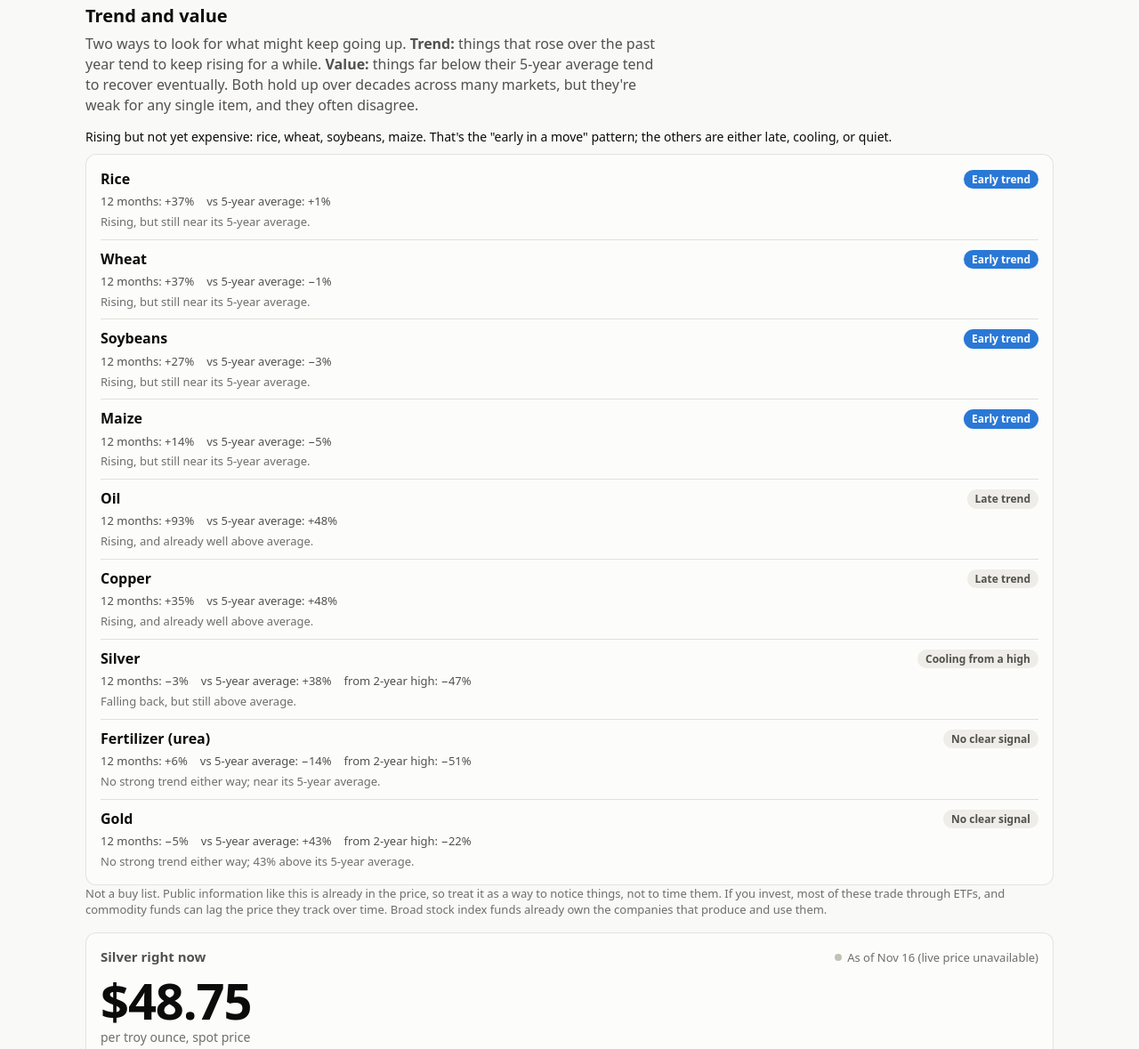
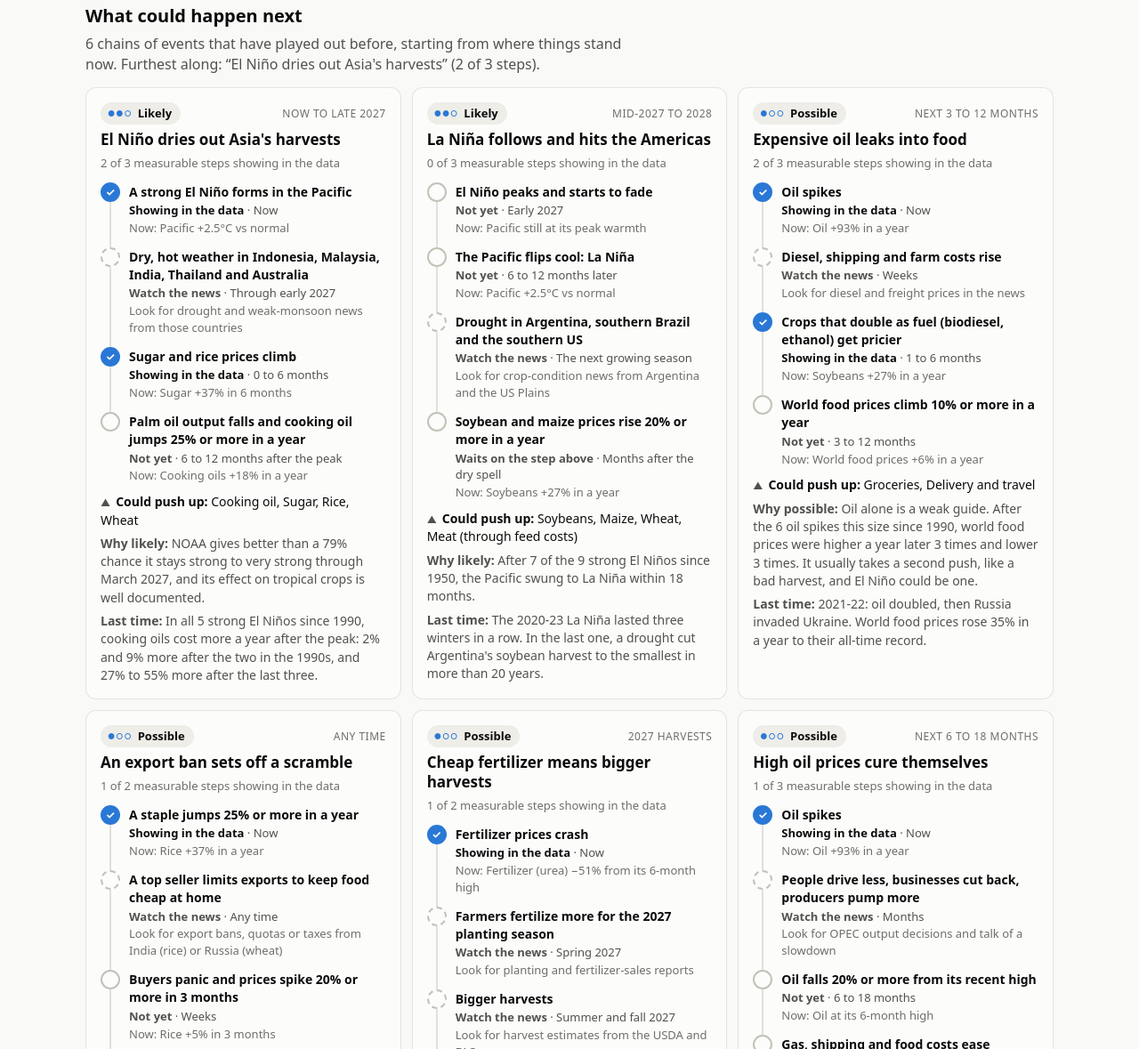
Before and after one commit to nosv1/claude-trades, a plain HTML site: page site/index.html in a window 1280 px wide. Shown: the part 1368-2547 px from the top of the page at 89% size. Drawn offline with Linux system fonts and the light colour scheme; no server answers.

Commit message:
What could happen next: event chains that light up from the data
Six chains (El Nino harvests, La Nina follows, oil into food, oil cures
itself, export-ban scramble, cheap fertilizer) in data/scenarios.json.
Steps with a data check light up in order; history lines verified
against the series.

Co-Authored-By: Claude Opus 5.5 <noreply@anthropic.com>

```diff
--- /dev/null
+++ b/site/data/scenarios.json
@@ -0,0 +1,103 @@
+{
+  "updated": "2026-11-15",
+  "by": "Claude",
+  "note": "Chains of events that have played out before. Steps with a 'check' light up from the data; steps without one are news to watch for. Likelihoods are judgment calls from the history cited.",
+  "scenarios": [
+    {
+      "id": "elnino",
+      "title": "El Niño dries out Asia's harvests",
+      "likelihood": "likely",
+      "why": "NOAA gives better than a 79% chance it stays strong to very strong through March 2027, and its effect on tropical crops is well documented.",
+      "horizon": "Now to late 2027",
+      "steps": [
+        { "text": "A strong El Niño forms in the Pacific", "lag": "Now", "check": { "s": "oni", "m": "last", "op": ">=", "v": 1.5 } },
+        { "text": "Dry, hot weather in Indonesia, Malaysia, India, Thailand and Australia", "lag": "Through early 2027", "watch": "drought and weak-monsoon news from those countries" },
+        { "text": "Sugar and rice prices climb", "lag": "0 to 6 months", "check": { "any": [ { "s": "fao_sugar", "m": "ch6", "op": ">=", "v": 15 }, { "s": "rice", "m": "yoy", "op": ">=", "v": 15 } ] } },
+        { "text": "Palm oil output falls and cooking oil jumps 25% or more in a year", "lag": "6 to 12 months after the peak", "check": { "s": "fao_oils", "m": "yoy", "op": ">=", "v": 25 } }
+      ],
+      "up": ["Cooking oil", "Sugar", "Rice", "Wheat"],
+      "down": [],
+      "history": "In all 5 strong El Niños since 1990, cooking oils cost more a year after the peak: 2% and 9% more after the two in the 1990s, and 27% to 55% more after the last three."
+    },
+    {
+      "id": "lanina",
+      "title": "La Niña follows and hits the Americas",
+      "likelihood": "likely",
+      "why": "After 7 of the 9 strong El Niños since 1950, the Pacific swung to La Niña within 18 months.",
+      "horizon": "Mid-2027 to 2028",
+      "steps": [
+        { "text": "El Niño peaks and starts to fade", "lag": "Early 2027", "check": { "s": "oni", "m": "fromPeak", "op": "<=", "v": -0.3 } },
+        { "text": "The Pacific flips cool: La Niña", "lag": "6 to 12 months later", "check": { "s": "oni", "m": "last", "op": "<=", "v": -0.5 } },
+        { "text": "Drought in Argentina, southern Brazil and the southern US", "lag": "The next growing season", "watch": "crop-condition news from Argentina and the US Plains" },
+        { "text": "Soybean and maize prices rise 20% or more in a year", "lag": "Months after the dry spell", "check": { "any": [ { "s": "soybeans", "m": "yoy", "op": ">=", "v": 20 }, { "s": "maize", "m": "yoy", "op": ">=", "v": 20 } ] } }
+      ],
+      "up": ["Soybeans", "Maize", "Wheat", "Meat (through feed costs)"],
+      "down": [],
+      "history": "The 2020-23 La Niña lasted three winters in a row. In the last one, a drought cut Argentina's soybean harvest to the smallest in more than 20 years."
+    },
+    {
+      "id": "oilfood",
+      "title": "Expensive oil leaks into food",
+      "likelihood": "possible",
+      "why": "Oil alone is a weak guide. After the 6 oil spikes this size since 1990, world food prices were higher a year later 3 times and lower 3 times. It usually takes a second push, like a bad harvest, and El Niño could be one.",
+      "horizon": "Next 3 to 12 months",
+      "steps": [
+        { "text": "Oil spikes", "lag": "Now", "check": { "s": "brent", "m": "yoy", "op": ">=", "v": 40 } },
+        { "text": "Diesel, shipping and farm costs rise", "lag": "Weeks", "watch": "diesel and freight prices in the news" },
+        { "text": "Crops that double as fuel (biodiesel, ethanol) get pricier", "lag": "1 to 6 months", "check": { "any": [ { "s": "soybeans", "m": "yoy", "op": ">=", "v": 15 }, { "s": "maize", "m": "yoy", "op": ">=", "v": 15 }, { "s": "fao_oils", "m": "yoy", "op": ">=", "v": 15 } ] } },
+        { "text": "World food prices climb 10% or more in a year", "lag": "3 to 12 months", "check": { "s": "fao_food", "m": "yoy", "op": ">=", "v": 10 } }
+      ],
+      "up": ["Groceries", "Delivery and travel"],
+      "down": [],
+      "history": "2021-22: oil doubled, then Russia invaded Ukraine. World food prices rose 35% in a year to their all-time record."
+    },
+    {
+      "id": "oilcure",
+      "title": "High oil prices cure themselves",
+      "likelihood": "possible",
+      "why": "Of the 9 oil spikes this big since 1970, oil was lower a year later in 4 and higher in 5. Close to a coin flip.",
+      "horizon": "Next 6 to 18 months",
+      "steps": [
+        { "text": "Oil spikes", "lag": "Now", "check": { "s": "brent", "m": "yoy", "op": ">=", "v": 40 } },
+        { "text": "People drive less, businesses cut back, producers pump more", "lag": "Months", "watch": "OPEC output decisions and talk of a slowdown" },
+        { "text": "Oil falls 20% or more from its recent high", "lag": "6 to 18 months", "check": { "s": "brent", "m": "fromPeak", "op": "<=", "v": -20 } },
+        { "text": "Gas, shipping and food costs ease", "lag": "A few months after", "check": { "s": "fao_food", "m": "ch3", "op": "<=", "v": -3 } }
+      ],
+      "up": [],
+      "down": ["Oil", "Gas prices", "Copper, if it comes with a recession"],
+      "history": "2008: oil averaged $134 in July and $42 in December as the financial crisis hit. Copper fell by almost two thirds over the same months."
+    },
+    {
+      "id": "exportban",
+      "title": "An export ban sets off a scramble",
+      "likelihood": "possible",
+      "why": "Governments limit food exports when prices at home jump, and staple prices are up sharply this year. India sells about a quarter of the world's traded rice, Russia about a fifth of its wheat.",
+      "horizon": "Any time",
+      "steps": [
+        { "text": "A staple jumps 25% or more in a year", "lag": "Now", "check": { "any": [ { "s": "rice", "m": "yoy", "op": ">=", "v": 25 }, { "s": "wheat", "m": "yoy", "op": ">=", "v": 25 } ] } },
+        { "text": "A top seller limits exports to keep food cheap at home", "lag": "Any time", "watch": "export bans, quotas or taxes from India (rice) or Russia (wheat)" },
+        { "text": "Buyers panic and prices spike 20% or more in 3 months", "lag": "Weeks", "check": { "any": [ { "s": "rice", "m": "ch3", "op": ">=", "v": 20 }, { "s": "wheat", "m": "ch3", "op": ">=", "v": 20 } ] } },
+        { "text": "Countries that rely on one seller get hit hardest", "lag": "Months", "watch": "the buyers shown in Who feeds whom, below", "link": "trade" }
+      ],
+      "up": ["Rice", "Wheat", "Bread"],
+      "down": [],
+      "history": "2008: rice nearly tripled in six months as India and Vietnam limited exports. 2010: wheat rose 56% in two months after Russia's drought and export ban. 2023: rice rose 24% in two months after India's ban."
+    },
+    {
+      "id": "fertilizer",
+      "title": "Cheap fertilizer means bigger harvests",
+      "likelihood": "possible",
+      "why": "After the 7 fertilizer crashes this size since 1975, maize was cheaper a year later in 5. This pulls the other way from El Niño and expensive oil.",
+      "horizon": "2027 harvests",
+      "steps": [
+        { "text": "Fertilizer prices crash", "lag": "Now", "check": { "s": "urea", "m": "fromPeak", "op": "<=", "v": -30 } },
+        { "text": "Farmers fertilize more for the 2027 planting season", "lag": "Spring 2027", "watch": "planting and fertilizer-sales reports" },
+        { "text": "Bigger harvests", "lag": "Summer and fall 2027", "watch": "harvest estimates from the USDA and FAO" },
+        { "text": "Grain prices fall 10% or more in 6 months", "lag": "Around harvest", "check": { "any": [ { "s": "maize", "m": "ch6", "op": "<=", "v": -10 }, { "s": "wheat", "m": "ch6", "op": "<=", "v": -10 } ] } }
+      ],
+      "up": [],
+      "down": ["Maize", "Wheat", "Soybeans"],
+      "history": "Early 2023: urea had fallen by two thirds from its 2022 peak. A year later, maize was 33% cheaper and wheat 26% cheaper."
+    }
+  ]
+}
--- a/site/index.html
+++ b/site/index.html
@@ -25,6 +25,13 @@
         <ul id="for-you"></ul>
       </div>
       <p class="filter-note">These are signals, not predictions: conditions that came before price rises in past years. They update automatically as new data comes in.</p>
+    </section>
+
+    <section class="whatnext" id="whatnext" aria-labelledby="wn-title" hidden>
+      <h2 class="section-title" id="wn-title">What could happen next</h2>
+      <p class="section-lede" id="scn-summary"></p>
+      <div class="scenarios" id="scenarios"></div>
+      <p class="filter-note" id="scn-byline"></p>
     </section>
 
     <section class="trendvalue" id="trendvalue" aria-labelledby="tv-title" hidden>
@@ -131,5 +138,6 @@
   <script src="app.js"></script>
   <script src="trade.js"></script>
   <script src="outlook.js"></script>
+  <script src="scenarios.js"></script>
 </body>
 </html>
--- /dev/null
+++ b/site/scenarios.js
@@ -0,0 +1,182 @@
+'use strict';
+// "What could happen next": chains of events from data/scenarios.json (written by Claude).
+// Each step with a `check` lights up when the latest data passes it, as long as no earlier
+// checked step is still waiting; steps without a check are news to watch for.
+(() => {
+  const LIKELY = {
+    likely: { label: 'Likely', dots: '●●○', rank: 0 },
+    possible: { label: 'Possible', dots: '●○○', rank: 1 },
+    longshot: { label: 'Long shot', dots: '○○○', rank: 2 },
+  };
+  const NAME = {
+    brent: 'Oil', fao_food: 'World food prices', fao_oils: 'Cooking oils', fao_sugar: 'Sugar',
+    fao_cereals: 'Cereals', rice: 'Rice', wheat: 'Wheat', maize: 'Maize', soybeans: 'Soybeans',
+    urea: 'Fertilizer (urea)', copper: 'Copper', gold: 'Gold', silver: 'Silver',
+  };
+  const MONTHS = ['Jan', 'Feb', 'Mar', 'Apr', 'May', 'Jun', 'Jul', 'Aug', 'Sep', 'Oct', 'Nov', 'Dec'];
+
+  const $ = (id) => document.getElementById(id);
+  function el(tag, attrs = {}, text) {
+    const e = document.createElement(tag);
+    for (const [k, v] of Object.entries(attrs)) { if (k === 'class') e.className = v; else e.setAttribute(k, v); }
+    if (text != null) e.textContent = text;
+    return e;
+  }
+  const signed = (x) => (x >= 0 ? '+' : '−') + Math.abs(Math.round(x)) + '%';
+  async function getJSON(url) {
+    try { const r = await fetch(url, { cache: 'no-cache' }); return r.ok ? await r.json() : null; } catch { return null; }
+  }
+
+  // ---- metrics ----
+  function series(D, id) {
+    const s = D.series[id];
+    if (!s) return null;
+    const [y, m] = s.start.split('-').map(Number);
+    const p = s.values.map((v, i) => ({ m: y * 12 + m - 1 + i, v })).filter((q) => q.v != null);
+    return p.length ? p : null;
+  }
+  function metric(D, E, s, m) {
+    if (s === 'oni') {
+      const o = E && E.oni;
+      if (!o || !o.length) return null;
+      const last = o[o.length - 1][2];
+      if (m === 'last') return last;
+      if (m === 'fromPeak') return last - Math.max(...o.slice(-6).map((r) => r[2]));
+      return null;
+    }
+    const p = series(D, s);
+    if (!p) return null;
+    const last = p[p.length - 1];
+    const at = (k) => (p.find((q) => q.m === last.m - k) || {}).v;
+    const pct = (b) => (b ? (last.v / b - 1) * 100 : null);
+    if (m === 'last') return last.v;
+    if (m === 'yoy') return pct(at(12));
+    if (m === 'ch3') return pct(at(3));
+    if (m === 'ch6') return pct(at(6));
+    if (m === 'fromPeak') return pct(Math.max(...p.filter((q) => q.m >= last.m - 6).map((q) => q.v)));
+    return null;
+  }
+  const OPS = { '>=': (a, b) => a >= b, '<=': (a, b) => a <= b };
+  function test(D, E, c) {
+    if (c.any) {
+      const rs = c.any.map((x) => test(D, E, x));
+      return rs.find((r) => r.pass) || rs.find((r) => r.value != null) || rs[0];
+    }
+    const value = metric(D, E, c.s, c.m);
+    return { c, value, pass: value != null && OPS[c.op] ? OPS[c.op](value, c.v) : false };
+  }
+  function describe(r) {
+    const { c, value: x } = r;
+    if (x == null) return 'no data yet';
+    if (c.s === 'oni') {
+      if (c.m === 'last') return `Pacific ${x >= 0 ? '+' : '−'}${Math.abs(x).toFixed(1)}°C vs normal`;
+      return x > -0.05 ? 'Pacific still at its peak warmth' : `Pacific ${Math.abs(x).toFixed(1)}°C off its peak`;
+    }
+    const n = NAME[c.s] || c.s;
+    if (c.m === 'yoy') return `${n} ${signed(x)} in a year`;
+    if (c.m === 'ch3') return `${n} ${signed(x)} in 3 months`;
+    if (c.m === 'ch6') return `${n} ${signed(x)} in 6 months`;
+    if (c.m === 'fromPeak') return x > -0.5 ? `${n} at its 6-month high` : `${n} ${signed(x)} from its 6-month high`;
+    return `${n} ${x}`;
+  }
+
+  // ---- evaluation ----
+  function evaluate(sc, D, E) {
+    let blocked = false;
+    const steps = sc.steps.map((st) => {
+      if (!st.check) return { ...st, state: 'news' };
+      const r = test(D, E, st.check);
+      const state = r.pass && !blocked ? 'seen' : r.pass ? 'after' : 'open';
+      if (state !== 'seen') blocked = true;
+      return { ...st, state, now: describe(r) };
+    });
+    const checked = steps.filter((s) => s.state !== 'news');
+    return { ...sc, steps, seen: checked.filter((s) => s.state === 'seen').length, checked: checked.length };
+  }
+
+  // ---- rendering ----
+  function stepEl(st) {
+    const li = el('li', { class: 'step s-' + st.state });
+    li.append(el('span', { class: 'node', 'aria-hidden': 'true' }, st.state === 'seen' ? '✓' : ''));
+    const body = el('div', { class: 'step-body' });
+    body.append(el('span', { class: 'step-text' }, st.text));
+    const meta = el('span', { class: 'step-meta' });
+    const status = st.state === 'seen' ? 'Showing in the data'
+      : st.state === 'open' ? 'Not yet'
+        : st.state === 'after' ? 'Waits on the step above'
+          : 'Watch the news';
+    meta.append(el('strong', {}, status), ` · ${st.lag}`);
+    body.append(meta);
+    if (st.now) body.append(el('span', { class: 'step-now' }, 'Now: ' + st.now));
+    else if (st.watch) {
+      const w = el('span', { class: 'step-now' }, 'Look for ' + st.watch);
+      if (st.link) { w.textContent = 'Look for '; w.append(el('a', { href: '#' + st.link }, st.watch)); }
+      body.append(w);
+    }
+    li.append(body);
+    return li;
+  }
+
+  function cardEl(sc) {
+    const lk = LIKELY[sc.likelihood] || LIKELY.possible;
+    const a = el('article', { class: 'card scn' });
+    const top = el('div', { class: 'sig-top' });
+    const chip = el('span', { class: 'chip lk' });
+    chip.append(el('span', { class: 'dots', 'aria-hidden': 'true' }, lk.dots), lk.label);
+    top.append(chip, el('span', { class: 'sig-tag' }, sc.horizon));
+    a.append(top, el('h3', {}, sc.title));
+    a.append(el('p', { class: 'scn-progress' }, sc.checked
+      ? `${sc.seen} of ${sc.checked} measurable steps showing in the data`
+      : 'No measurable steps yet'));
+    const ol = el('ol', { class: 'chain' });
+    ol.append(...sc.steps.map((st, i) => {
+      const li = stepEl(st);
+      if (st.state === 'seen' && sc.steps[i + 1] && sc.steps[i + 1].state === 'seen') li.classList.add('joined');
+      return li;
+    }));
+    a.append(ol);
+    const out = el('div', { class: 'scn-out' });
+    if (sc.up && sc.up.length) {
+      const p = el('p', {});
+      p.append(el('span', { class: 'arrow', 'aria-hidden': 'true' }, '▲'), el('strong', {}, 'Could push up: '), sc.up.join(', '));
+      out.append(p);
+    }
+    if (sc.down && sc.down.length) {
+      const p = el('p', {});
+      p.append(el('span', { class: 'arrow', 'aria-hidden': 'true' }, '▼'), el('strong', {}, 'Could push down: '), sc.down.join(', '));
+      out.append(p);
+    }
+    a.append(out);
+    const why = el('p', { class: 'sig-body' });
+    why.append(el('strong', {}, `Why ${lk.label.toLowerCase()}: `), sc.why);
+    const hist = el('p', { class: 'sig-body' });
+    hist.append(el('strong', {}, 'Last time: '), sc.history);
+    a.append(why, hist);
+    return a;
+  }
+
+  const valid = (S) => S && Array.isArray(S.scenarios) && S.scenarios.length
+    && S.scenarios.every((s) => s && s.title && Array.isArray(s.steps) && s.steps.length && s.steps.every((t) => t && t.text));
+
+  function dateLabel(iso) {
+    const [y, m, d] = String(iso).split('-').map(Number);
+    return y && m && d ? `${d} ${MONTHS[m - 1]} ${y}` : String(iso);
+  }
+
+  async function init() {
+    const [S, D, E] = await Promise.all([getJSON('data/scenarios.json'), getJSON('data/series.json'), getJSON('data/enso.json')]);
+    if (!valid(S) || !D || !D.series) return;
+    const list = S.scenarios.map((s) => evaluate(s, D, E)).sort((a, b) =>
+      (LIKELY[a.likelihood] || LIKELY.possible).rank - (LIKELY[b.likelihood] || LIKELY.possible).rank
+      || b.seen / (b.checked || 1) - a.seen / (a.checked || 1));
+    const far = list.reduce((x, s) => (s.seen / (s.checked || 1) > x.seen / (x.checked || 1) ? s : x), list[0]);
+    $('scn-summary').textContent = `${list.length} chains of events that have played out before, starting from where things stand now. `
+      + `Furthest along: “${far.title}” (${far.seen} of ${far.checked} steps).`;
+    $('scenarios').replaceChildren(...list.map(cardEl));
+    $('scn-byline').textContent = `Written by ${S.by || 'Claude'}, ${dateLabel(S.updated)}, from the price history on this page. `
+      + 'The steps light up on their own as new data comes in; the likelihoods are judgment calls, not odds.';
+    $('whatnext').hidden = false;
+  }
+
+  init();
+})();
--- a/site/style.css
+++ b/site/style.css
@@ -233,6 +233,37 @@ html { scroll-behavior: smooth; }
 .rnums { display: flex; flex-wrap: wrap; gap: 2px 14px; margin-top: 4px; font-size: 13px; color: var(--ink-2); font-variant-numeric: tabular-nums; }
 .rtext { margin: 4px 0 0; font-size: 13px; color: var(--muted); }
 
+/* What could happen next */
+.whatnext { margin-top: 28px; }
+.scenarios { display: grid; gap: 12px; grid-template-columns: repeat(auto-fill, minmax(320px, 1fr)); }
+.scn { display: flex; flex-direction: column; gap: 6px; }
+.scn h3 { font-size: 17px; line-height: 1.3; }
+.chip.lk .dots { font-size: 9px; letter-spacing: 1px; color: var(--series); }
+.scn-progress { margin: 0; font-size: 13px; color: var(--muted); }
+.chain { list-style: none; margin: 6px 0 4px; padding: 0; }
+.step { position: relative; display: grid; grid-template-columns: 22px 1fr; gap: 10px; padding-bottom: 12px; }
+.step:last-child { padding-bottom: 0; }
+.step::before {
+  content: ""; position: absolute; left: 10px; top: 22px; bottom: 0; width: 2px; background: var(--grid);
+}
+.step:last-child::before { display: none; }
+.step.joined::before { background: var(--series); }
+.node {
+  box-sizing: border-box; width: 22px; height: 22px; border-radius: 50%; border: 2px solid var(--axis);
+  background: var(--surface); display: grid; place-items: center; font-size: 12px; font-weight: 700; line-height: 1;
+}
+.s-seen .node { background: var(--series); border-color: var(--series); color: #fff; }
+.s-news .node { border-style: dashed; }
+.step-body { display: flex; flex-direction: column; gap: 1px; min-width: 0; padding-top: 1px; }
+.step-text { font-size: 14px; font-weight: 600; }
+.step-meta, .step-now { font-size: 13px; color: var(--ink-2); }
+.step-meta strong { font-weight: 600; color: var(--ink); }
+.s-open .step-meta strong, .s-after .step-meta strong, .s-news .step-meta strong { color: var(--ink-2); }
+.step-now { color: var(--muted); font-variant-numeric: tabular-nums; }
+.step-now a { color: inherit; }
+.scn-out p { margin: 0; font-size: 14px; }
+.scn-out .arrow { font-size: 11px; color: var(--ink-2); margin-right: 6px; }
+
 /* Who feeds whom */
 .filters.local { position: static; margin-top: 0; padding-top: 0; }
 .grid2 { display: grid; gap: 14px; grid-template-columns: repeat(auto-fit, minmax(320px, 1fr)); margin-top: 6px; }
```
Also changed, not shown: docs/notes.md (+8 -0 lines), README.md.
